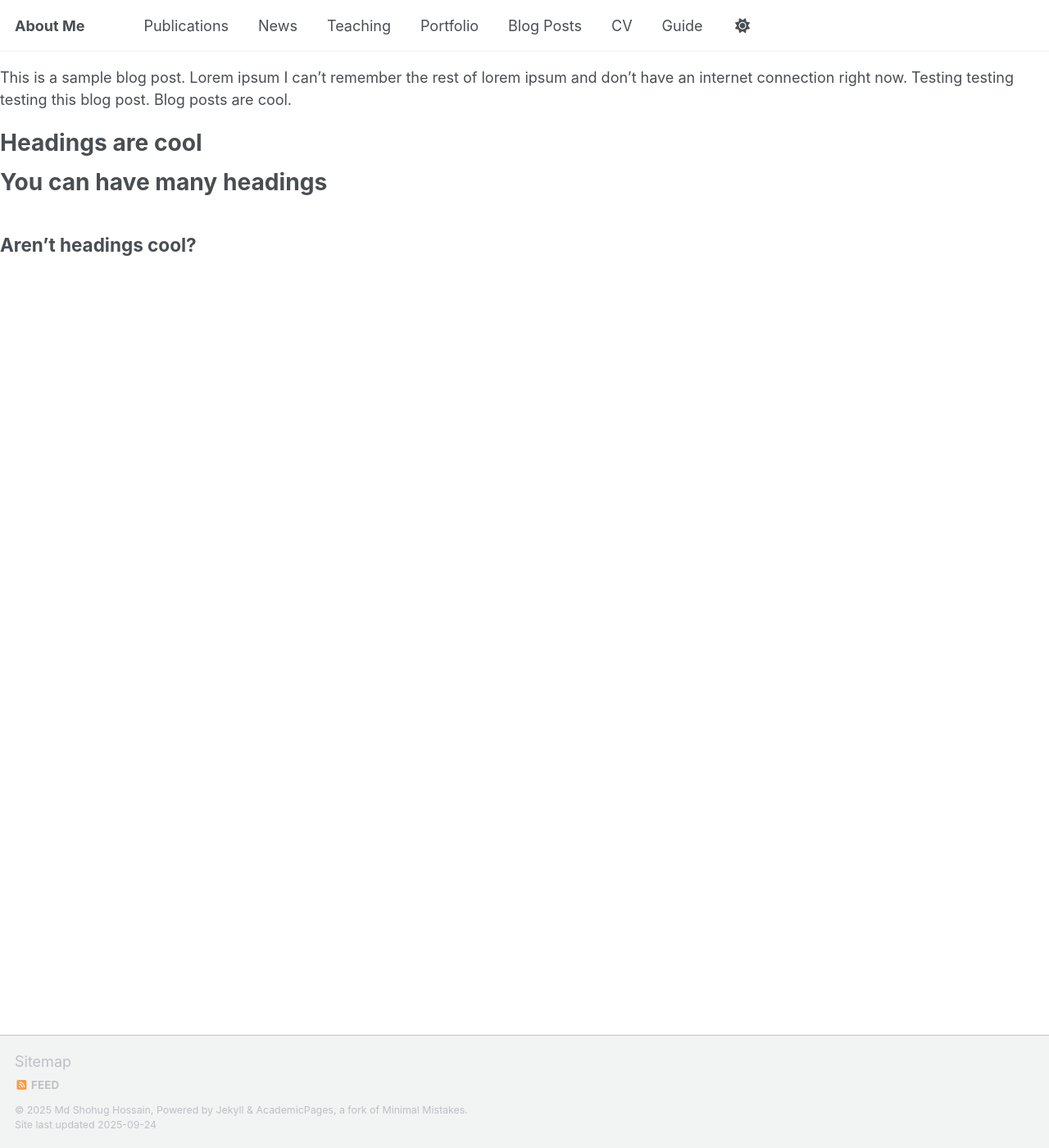
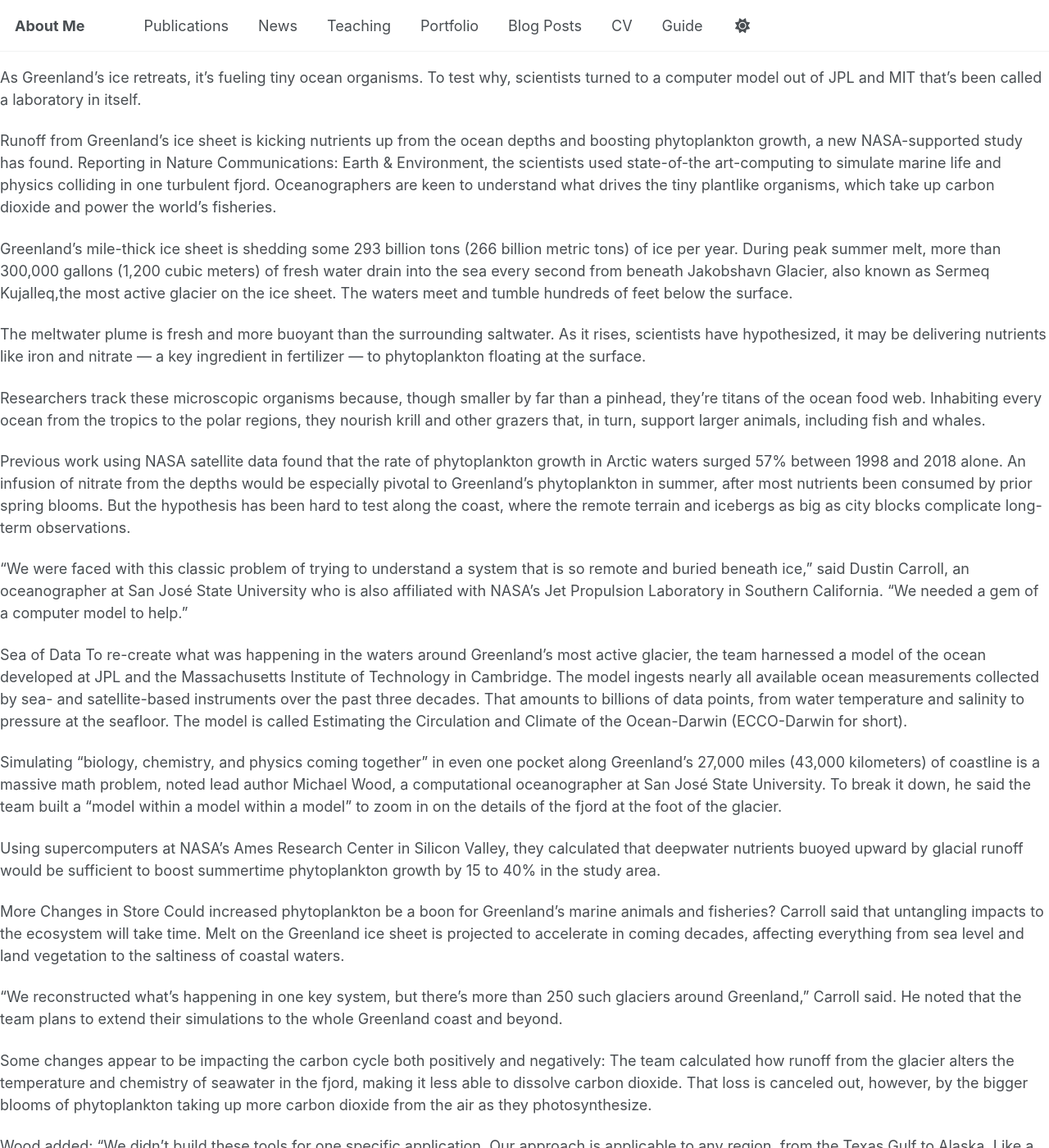
Before and after one commit to shohugmdhossain/shohugmdhossain.github.io, a Jekyll site: the page built from _posts/2013-08-14-blog-post-2.md, in a window 1280 px wide and 1400 px high. Shown: the whole window at 82% size. Built offline with Jekyll 4.4.1, drawn with Linux system fonts in a browser that asks for light colours; our own code applies the rules of GitHub Pages for plain Markdown files; a script that is not in the unit is left out; some of the changed text lies outside the part shown.

Commit message:
Update 2013-08-14-blog-post-2.md

```diff
--- a/_posts/2013-08-14-blog-post-2.md
+++ b/_posts/2013-08-14-blog-post-2.md
@@ -1,20 +1,47 @@
 ---
-title: 'Blog Post number 2'
-date: 2013-08-14
-permalink: /posts/2013/08/blog-post-2/
-tags:
-  - cool posts
-  - category1
-  - category2
+title: 'NASA Supercomputers Take on Life Near Greenland’s Most Active Glacier'
+date: 2025-08-06
+permalink: /posts/2013/08/NASA Supercomputers Take on Life Near Greenland’s Most Active Glacier/
 ---
+As Greenland’s ice retreats, it’s fueling tiny ocean organisms. To test why, scientists turned to a computer model out of JPL and MIT that’s been called a laboratory in itself.
 
-This is a sample blog post. Lorem ipsum I can't remember the rest of lorem ipsum and don't have an internet connection right now. Testing testing testing this blog post. Blog posts are cool.
+Runoff from Greenland’s ice sheet is kicking nutrients up from the ocean depths and boosting phytoplankton growth, a new NASA-supported study has found. Reporting in Nature Communications: Earth & Environment, the scientists used state-of-the art-computing to simulate marine life and physics colliding in one turbulent fjord. Oceanographers are keen to understand what drives the tiny plantlike organisms, which take up carbon dioxide and power the world’s fisheries.
 
-Headings are cool
-======
+Greenland’s mile-thick ice sheet is shedding some 293 billion tons (266 billion metric tons) of ice per year. During peak summer melt, more than 300,000 gallons (1,200 cubic meters) of fresh water drain into the sea every second from beneath Jakobshavn Glacier, also known as Sermeq Kujalleq,the most active glacier on the ice sheet. The waters meet and tumble hundreds of feet below the surface.
 
-You can have many headings
-======
+The meltwater plume is fresh and more buoyant than the surrounding saltwater. As it rises, scientists have hypothesized, it may be delivering nutrients like iron and nitrate — a key ingredient in fertilizer — to phytoplankton floating at the surface.
+
+Researchers track these microscopic organisms because, though smaller by far than a pinhead, they’re titans of the ocean food web. Inhabiting every ocean from the tropics to the polar regions, they nourish krill and other grazers that, in turn, support larger animals, including fish and whales.
+
+Previous work using NASA satellite data found that the rate of phytoplankton growth in Arctic waters surged 57% between 1998 and 2018 alone. An infusion of nitrate from the depths would be especially pivotal to Greenland’s phytoplankton in summer, after most nutrients been consumed by prior spring blooms. But the hypothesis has been hard to test along the coast, where the remote terrain and icebergs as big as city blocks complicate long-term observations.
+
+“We were faced with this classic problem of trying to understand a system that is so remote and buried beneath ice,” said Dustin Carroll, an oceanographer at San José State University who is also affiliated with NASA’s Jet Propulsion Laboratory in Southern California. “We needed a gem of a computer model to help.”
+
+Sea of Data
+To re-create what was happening in the waters around Greenland’s most active glacier, the team harnessed a model of the ocean developed at JPL and the Massachusetts Institute of Technology in Cambridge. The model ingests nearly all available ocean measurements collected by sea- and satellite-based instruments over the past three decades. That amounts to billions of data points, from water temperature and salinity to pressure at the seafloor. The model is called Estimating the Circulation and Climate of the Ocean-Darwin (ECCO-Darwin for short).
+
+Simulating “biology, chemistry, and physics coming together” in even one pocket along Greenland’s 27,000 miles (43,000 kilometers) of coastline is a massive math problem, noted lead author Michael Wood, a computational oceanographer at San José State University. To break it down, he said the team built a “model within a model within a model” to zoom in on the details of the fjord at the foot of the glacier.
+
+Using supercomputers at NASA’s Ames Research Center in Silicon Valley, they calculated that deepwater nutrients buoyed upward by glacial runoff would be sufficient to boost summertime phytoplankton growth by 15 to 40% in the study area.
+
+More Changes in Store
+Could increased phytoplankton be a boon for Greenland’s marine animals and fisheries? Carroll said that untangling impacts to the ecosystem will take time. Melt on the Greenland ice sheet is projected to accelerate in coming decades, affecting everything from sea level and land vegetation to the saltiness of coastal waters.
+
+“We reconstructed what’s happening in one key system, but there’s more than 250 such glaciers around Greenland,” Carroll said. He noted that the team plans to extend their simulations to the whole Greenland coast and beyond.
+
+Some changes appear to be impacting the carbon cycle both positively and negatively: The team calculated how runoff from the glacier alters the temperature and chemistry of seawater in the fjord, making it less able to dissolve carbon dioxide. That loss is canceled out, however, by the bigger blooms of phytoplankton taking up more carbon dioxide from the air as they photosynthesize.
+
+Wood added: “We didn’t build these tools for one specific application. Our approach is applicable to any region, from the Texas Gulf to Alaska. Like a Swiss Army knife, we can apply it to lots of different scenarios.”
+
+News Media Contacts
+Jane J. Lee / Andrew Wang
+Jet Propulsion Laboratory, Pasadena, Calif.
+626-379-6874 / 818-354-0307
+jane.j.lee@jpl.nasa.gov / andrew.wang@jpl.nasa.gov
+
+Written by Sally Younger
+
+2025-101
 
 Aren't headings cool?
 ------
```
